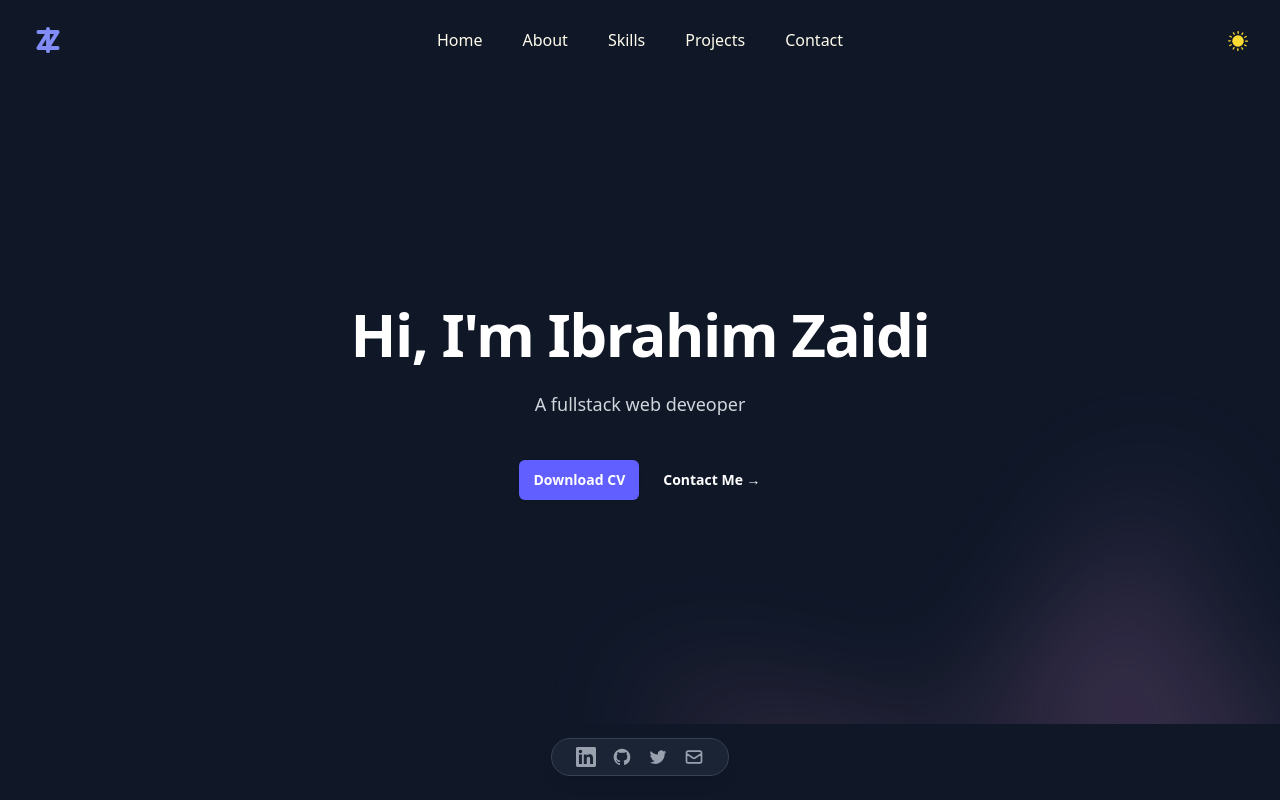
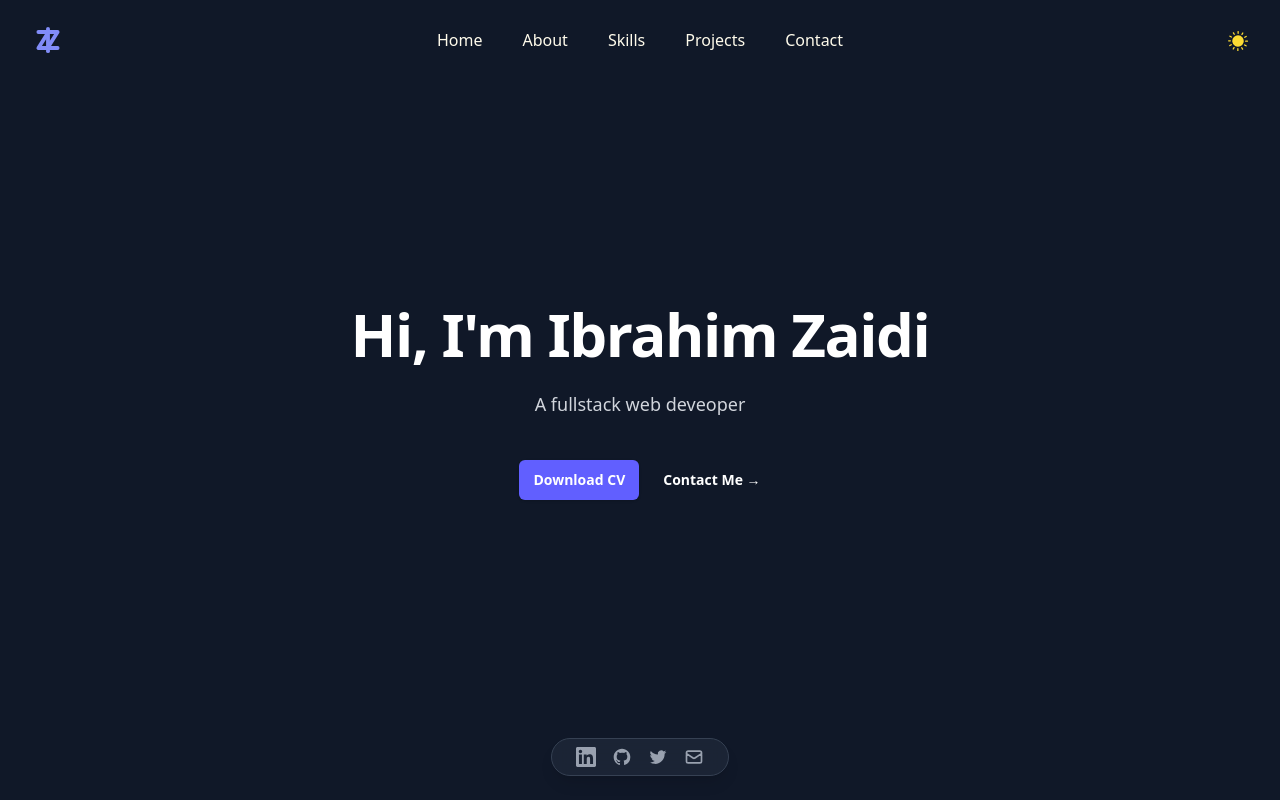
Before and after one commit to Ibrahim-Zaidi/My-Portfolio, a React (Vite) app: page / in a window 1280 px wide. Built offline with nearby package versions, Linux system fonts and the light colour scheme.

Commit message:
update styling

```diff
--- a/src/views/Hero/Hero.tsx
+++ b/src/views/Hero/Hero.tsx
@@ -2,18 +2,6 @@ function Hero() {
   return (
     <div className="bg-gray-900 h-full">
       <div className="relative isolate overflow-hidden min-h-full">
-        {/* <div
-          className="absolute inset-x-0 -top-40 -z-10 transform-gpu overflow-hidden blur-3xl sm:-top-80"
-          aria-hidden="true"
-        >
-          <div
-            className="relative left-[calc(50%-11rem)] aspect-[1155/678] w-[36.125rem] -translate-x-1/2 rotate-[30deg] bg-gradient-to-tr from-[#ff80b5] to-[#9089fc] opacity-20 sm:left-[calc(50%-30rem)] sm:w-[72.1875rem]"
-            style={{
-              clipPath:
-                "polygon(74.1% 44.1%, 100% 61.6%, 97.5% 26.9%, 85.5% 0.1%, 80.7% 2%, 72.5% 32.5%, 60.2% 62.4%, 52.4% 68.1%, 47.5% 58.3%, 45.2% 34.5%, 27.5% 76.7%, 0.1% 64.9%, 17.9% 100%, 27.6% 76.8%, 76.1% 97.7%, 74.1% 44.1%)",
-            }}
-          />
-        </div> */}
         <div className="mx-auto py-31 sm:py-48 lg:py-56  max-w-2xl">
           <div className="text-center">
             <h1 className="text-4xl font-bold tracking-tight text-white sm:text-6xl">
@@ -39,18 +27,6 @@ function Hero() {
             </div>
           </div>
         </div>
-        <div
-          className="absolute inset-x-0 top-[calc(100%-13rem)] -z-10 transform-gpu overflow-hidden blur-3xl sm:top-[calc(100%-30rem)]"
-          aria-hidden="true"
-        >
-          <div
-            className="relative left-[calc(50%+3rem)] aspect-[1155/678] w-[36.125rem] -translate-x-1/2 bg-gradient-to-tr from-[#ff80b5] to-[#9089fc] opacity-20 sm:left-[calc(50%+36rem)] sm:w-[72.1875rem]"
-            style={{
-              clipPath:
-                "polygon(74.1% 44.1%, 100% 61.6%, 97.5% 26.9%, 85.5% 0.1%, 80.7% 2%, 72.5% 32.5%, 60.2% 62.4%, 52.4% 68.1%, 47.5% 58.3%, 45.2% 34.5%, 27.5% 76.7%, 0.1% 64.9%, 17.9% 100%, 27.6% 76.8%, 76.1% 97.7%, 74.1% 44.1%)",
-            }}
-          />
-        </div>
       </div>
     </div>
   );
```
